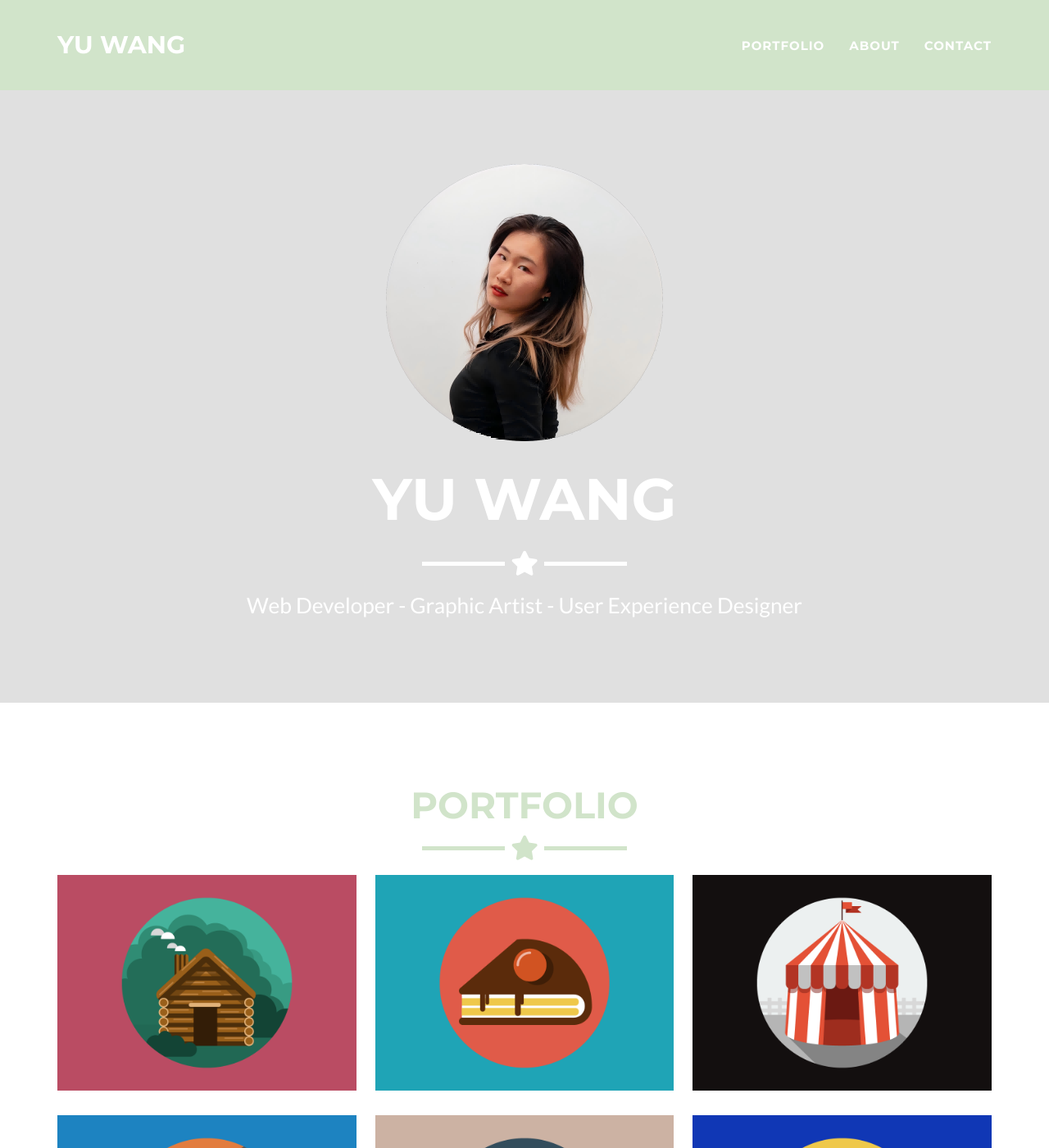
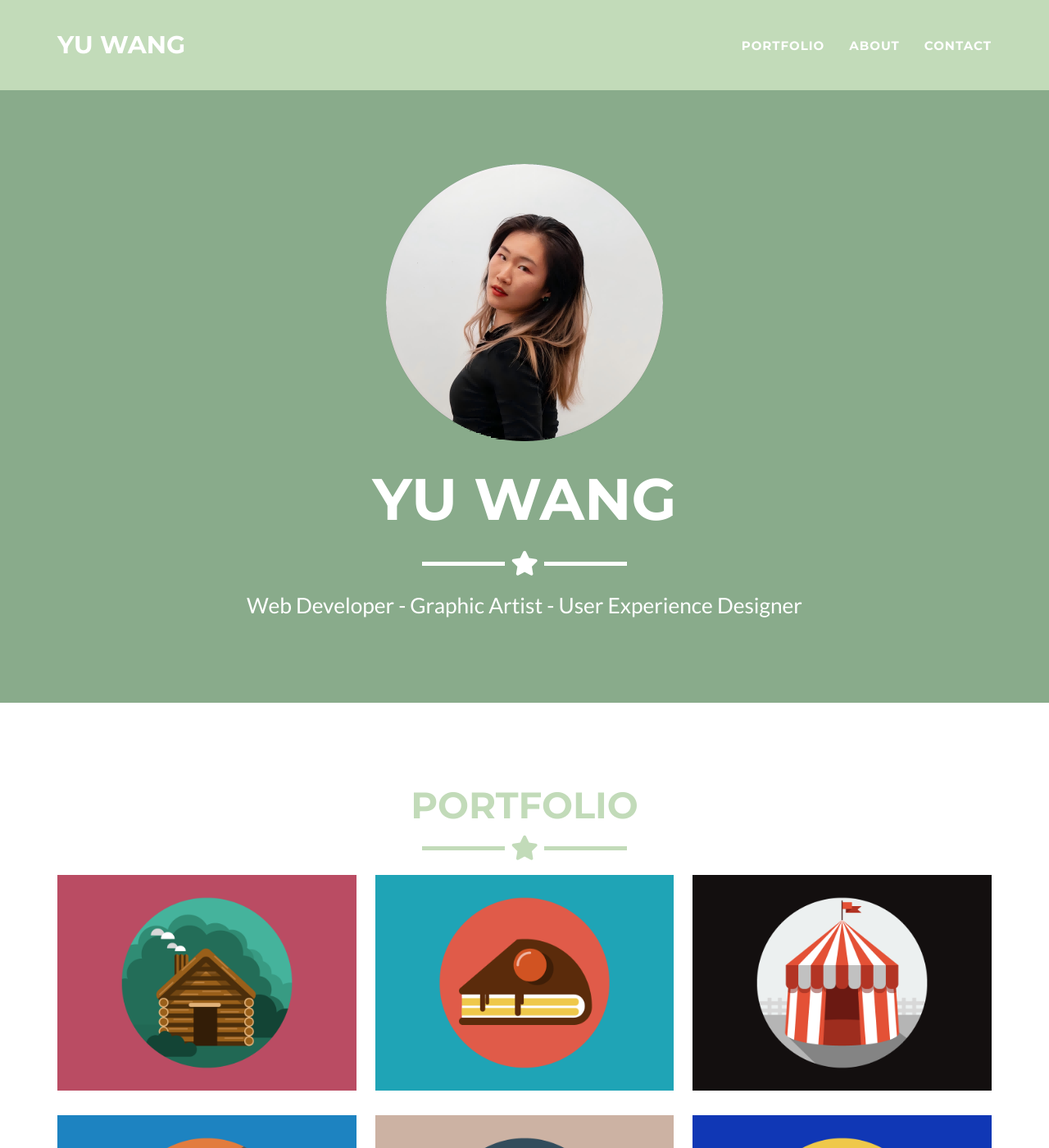
Before and after one commit to yummmzi/yummmzi.github.io, a Jekyll site: the page built from _posts/2014-07-18-project-1.markdown, in a window 1280 px wide and 1400 px high. Shown: the whole window at 82% size. Built offline with Jekyll 4.4.1, drawn with Linux system fonts in a browser that asks for light colours.

Commit message:
Update _config.yml
Changed color theme by switching dark and light color theme

```diff
--- a/_config.yml
+++ b/_config.yml
@@ -1,8 +1,7 @@
 # Site settings
 title: Yu Wang
 email: annawang.2123@gmail.com
-# url: https://github.com/jeromelachaud/freelancer-theme
-url: https://yummmzi.github.io/
+url:  #https://github.com/jeromelachaud/freelancer-theme
 description: "Write an awesome description for your new site here. You can edit this line in _config.yml. It will appear in your document head meta (for Google search results) and in your feed.xml site description."
 keywords: "your keywords, separated by commas"
 skills: "Web Developer - Graphic Artist - User Experience Designer"
@@ -26,9 +25,9 @@ disqus_shortname: myshortname
 
 # Color settings (hex-codes without the leading hash-tag)
 color:
-  primary: E0E0E0 #80B3FF
-  primary-rgb: "88,88,88" #"128,179,255"
-  secondary: D1E4CA #FD6E8A
+  primary: 89AB8B #80B3FF
+  primary-rgb: "54,67,55" #"128,179,255"
+  secondary: C2DBB9 #FD6E8A
   secondary-dark: 89AB8B #A2122F
 
 # Footer settings
```
